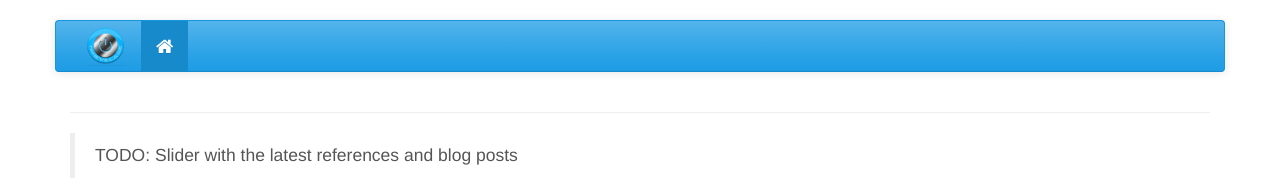
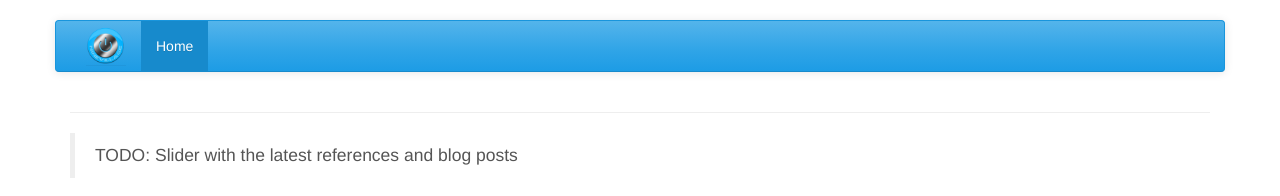
Before and after one commit to Ninevillage/ninevillage.github.io, a Jekyll site: the page built from pages/index.html, in a window 1280 px wide. Shown: the top 196 px of the page. Built offline with Jekyll 4.4.1, drawn with Linux system fonts in a browser that asks for light colours.

Commit message:
Update index.html

```diff
--- a/pages/index.html
+++ b/pages/index.html
@@ -1,7 +1,8 @@
 ---
 layout: default
 nav: true
-title: <i class="fa fa-home fa-lg"></i>
+navtitle: <i class="fa fa-home fa-lg"></i>
+title: Home
 weight: 0
 permalink: /
 ---
```
